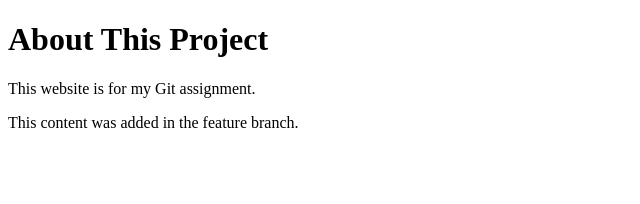
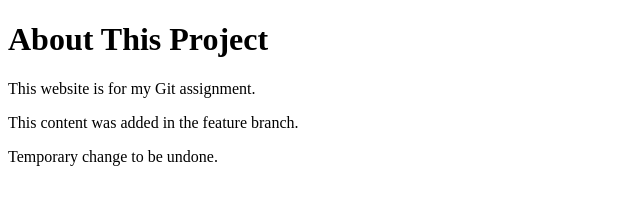
Before and after one commit to 8dpn86z87k-afk/Git_Assignment_2024eb0127, a plain HTML site: page about.html in a window 1280 px wide. Shown: the whole page, without its empty margins (0-640 px from the left). Drawn offline with Linux system fonts and the light colour scheme.

Commit message:
Temporary change for undo

```diff
--- a/about.html
+++ b/about.html
@@ -8,5 +8,6 @@
     <h1>About This Project</h1>
     <p>This website is for my Git assignment.</p>
     <p>This content was added in the feature branch.</p>
+    <p>Temporary change to be undone.</p>
 </body>
 </html>
```
